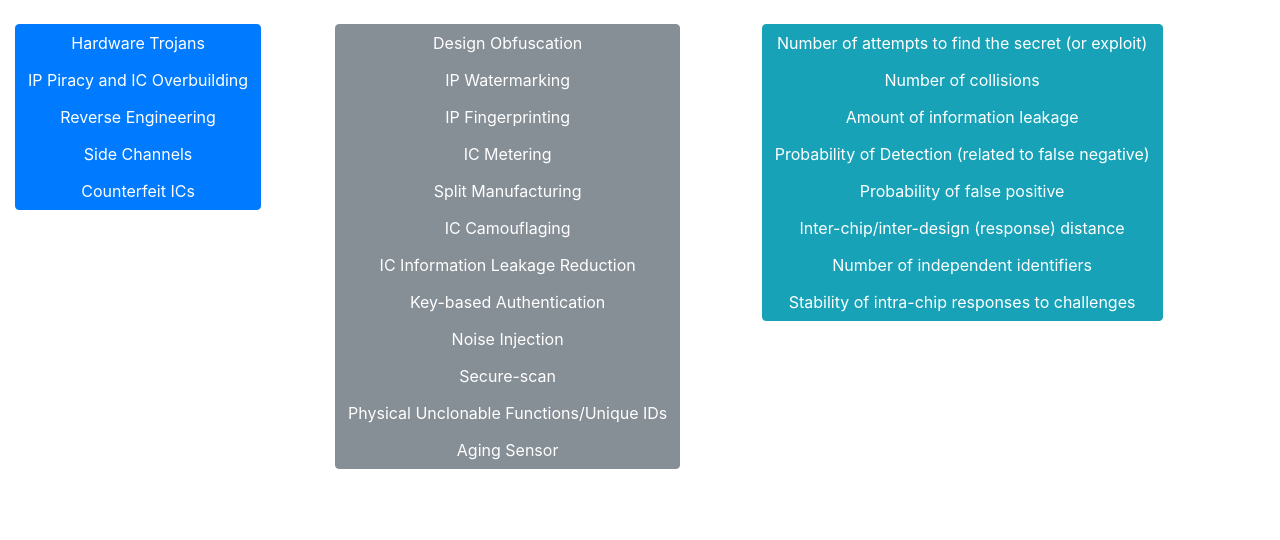
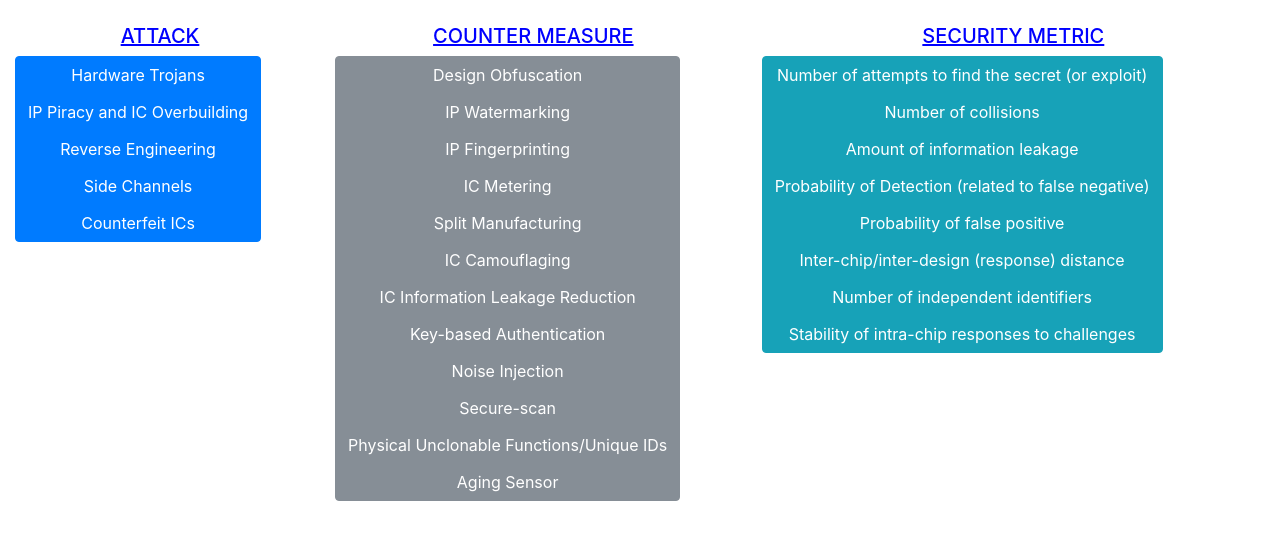
Before and after one commit to sparshgupta1/ee477extracredit, a plain HTML site: page index.html in a window 1280 px wide. Drawn offline with nearby package versions, Linux system fonts and the light colour scheme.

Commit message:
add headers

```diff
--- a/index.html
+++ b/index.html
@@ -17,6 +17,7 @@
   <div class="container-fluid">
     <div class="row" id="data">
       <div class="col-md-3 col-sm-3">
+        <h5>ATTACK</h5>
         <div class="btn-group-vertical">
           <button type="button" class="btn btn-primary" id="1a" onclick="change1a();">Hardware Trojans</button>
           <button type="button" class="btn btn-primary" id="1b" onclick="change1b();">IP Piracy and IC Overbuilding</button>
@@ -26,6 +27,7 @@
         </div>
       </div>
       <div class="col-md-4 col-sm-4">
+        <h5>COUNTER MEASURE</h5>
         <div class="btn-group-vertical">
           <button type="button" class="btn btn-secondary" id="2a" onclick="change2a();">Design Obfuscation</button>
           <button type="button" class="btn btn-secondary" id="2b" onclick="change2b();">IP Watermarking</button>
@@ -42,6 +44,7 @@
         </div>
       </div>
       <div class="col-md-5 col-sm-5">
+        <h5>SECURITY METRIC</h5>
         <div class="btn-group-vertical">
           <button type="button" class="btn btn-info" id="3a">Number of attempts to find the secret (or exploit)</button>
           <button type="button" class="btn btn-info" id="3b">Number of collisions</button>
--- a/style.css
+++ b/style.css
@@ -1,5 +1,11 @@
 .selected {
   color: magenta;
+}
+
+h5 {
+  text-align: center;
+  text-decoration: underline;
+  color: blue;
 }
 
 .Notselected {
```
